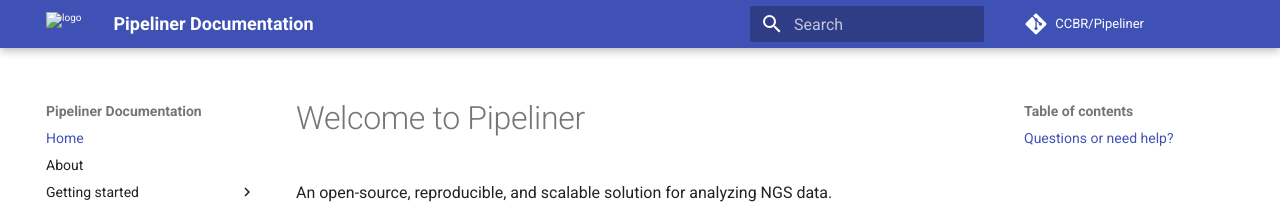
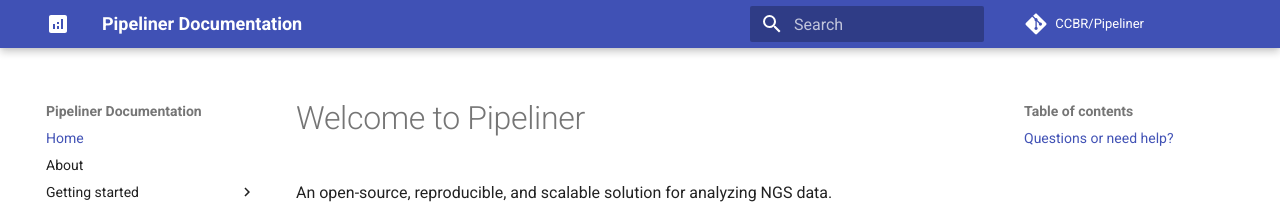
Before and after one commit to skchronicles/pipeliner-docs, an MkDocs documentation site: the page built from docs/index.md, in a window 1280 px wide. Shown: the top 204 px of the page. Built offline with MkDocs 1.6.1 and Material for MkDocs 9.7.7, drawn with Linux system fonts in a browser that asks for light colours; comment, search, counter and statistics services are not loaded.

Commit message:
Updating assets directory structure

```diff
--- a/mkdocs.yml
+++ b/mkdocs.yml
@@ -21,8 +21,8 @@ theme:
   name: material
   palette:
     scheme: default
-  logo: images/analytics-white-48dp.svg
-  favicon: images/favicon.ico
+  logo: assets/icons/analytics-white-48dp.svg
+  favicon: assets/favicon/favicon.ico
 
 # Plugins
 plugins:
```
Also changed, not shown: docs/assets/favicon/favicon.ico (renamed from docs/assets/favicon.ico), docs/assets/icons/analytics-black-48dp.svg (renamed from docs/assets/analytics-black-48dp.svg), docs/assets/icons/analytics-white-48dp.svg (renamed from docs/assets/analytics-white-48dp.svg).
